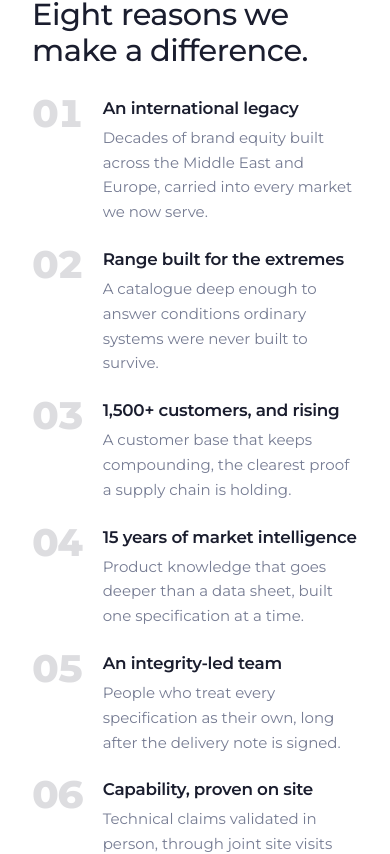
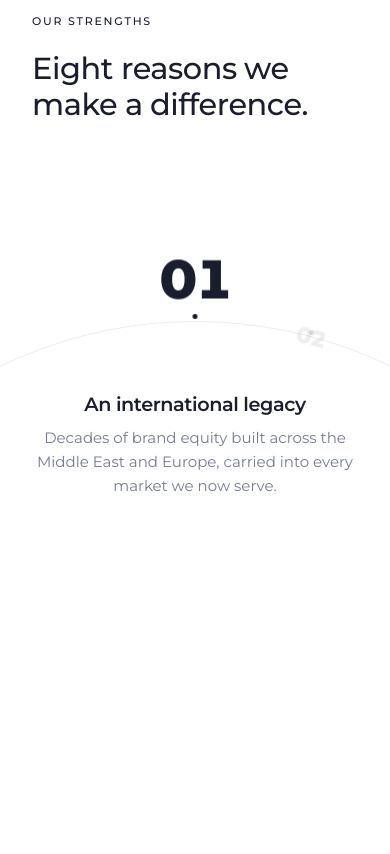
Before and after one commit to Rendersarc2026/Catenate, a Next.js app: page /about in a window 390 px wide. Shown: the part 1656-2510 px from the top of the page. Built offline with nearby package versions, Linux system fonts and the light colour scheme.

Commit message:
refactor: enhance layout and responsiveness in various sections for improved user experience

```diff
--- a/src/components/site/authorised-distributors.tsx
+++ b/src/components/site/authorised-distributors.tsx
@@ -152,12 +152,14 @@ function Field({
     >
       <h2
         ref={headingRef}
-        className="text-center text-[clamp(1.8rem,3.8vw,3.4rem)] leading-[1.1] font-light tracking-[-0.03em] will-change-[opacity,transform]"
+        className="text-center text-balance text-[clamp(1.8rem,3.8vw,3.4rem)] leading-[1.1] font-light tracking-[-0.03em] will-change-[opacity,transform]"
       >
         Authorised Distributor of
       </h2>
 
-      <div className="mt-[clamp(56px,16vh,200px)] flex items-center justify-center gap-[clamp(20px,8vw,140px)] max-md:flex-wrap max-md:gap-[clamp(22px,6vw,40px)]">
+      {/* Stacked, the marks sit in an even two-column grid, with an odd last
+          mark centred beneath the pair above it. */}
+      <div className="mx-auto mt-[clamp(56px,16vh,200px)] flex items-center justify-center gap-[clamp(20px,8vw,140px)] max-md:mt-[clamp(40px,8vh,72px)] max-md:grid max-md:max-w-[320px] max-md:grid-cols-2 max-md:justify-items-center max-md:gap-x-6 max-md:gap-y-8">
         {brands.map((brand, index) => {
           const isOpen = !idle && open === index
 
@@ -165,7 +167,7 @@ function Field({
             <div
               key={brand.name}
               ref={columnRef?.(index)}
-              className="relative flex flex-col items-center will-change-[opacity,transform]"
+              className="relative flex flex-col items-center will-change-[opacity,transform] max-md:odd:last:col-span-2"
             >
               <button
                 type="button"
@@ -212,7 +214,7 @@ function Field({
       </div>
 
       {/* Stacked marks have nowhere to hang from, so the detail follows them. */}
-      <div className="mx-auto mt-[clamp(34px,6vw,48px)] w-full max-w-[420px] text-left md:hidden">
+      <div className="mx-auto mt-[clamp(40px,8vw,56px)] w-full max-w-[340px] text-center md:hidden">
         <BrandDetail brand={brands[open]} />
       </div>
     </div>
--- a/src/components/site/industries/industry-collage.tsx
+++ b/src/components/site/industries/industry-collage.tsx
@@ -25,7 +25,15 @@ export function IndustryCollage({
 }: IndustryCollageProps) {
   return (
     <div className="w-full">
-      <div className="grid grid-cols-1 sm:grid-cols-2 md:grid-cols-3 lg:grid-cols-5 gap-4 lg:gap-5 w-full">
+      {/* Phones get a swipeable row that bleeds to the screen edges and snaps
+          card by card; from `sm` up it is a wrapping grid. */}
+      <div
+        className={cn(
+          "flex snap-x snap-mandatory gap-4 overflow-x-auto overscroll-x-contain py-2 [scrollbar-width:none] [&::-webkit-scrollbar]:hidden",
+          "-mx-[var(--section-pad)] px-[var(--section-pad)] scroll-px-[var(--section-pad)]",
+          "sm:mx-0 sm:grid sm:snap-none sm:grid-cols-2 sm:overflow-visible sm:px-0 sm:py-0 md:grid-cols-3 lg:grid-cols-5 lg:gap-5"
+        )}
+      >
         {industries.map((industry, index) => (
           <IndustryCard
             key={industry.slug}
@@ -65,7 +73,10 @@ const IndustryCard = React.memo(function IndustryCard({
      * transform, and the lift shadow isn't clipped by the card's own overflow.
      */
     <div
-      className={cn("industry-tile", stagger && "industry-tile-enter")}
+      className={cn(
+        "industry-tile w-[78%] shrink-0 snap-start sm:w-auto",
+        stagger && "industry-tile-enter"
+      )}
       style={
         {
           "--tile-index": index,
@@ -89,7 +100,7 @@ const IndustryCard = React.memo(function IndustryCard({
             src={images.industry(industry.slug)}
             alt={industry.name}
             fill
-            sizes="(max-width: 640px) 100vw, (max-width: 1024px) 33vw, 20vw"
+            sizes="(max-width: 640px) 80vw, (max-width: 1024px) 33vw, 20vw"
             className="object-cover scale-100 transition-[scale] duration-700 ease-expo motion-safe:group-hover:scale-105"
           />
 
--- a/src/components/site/strengths-section.tsx
+++ b/src/components/site/strengths-section.tsx
@@ -21,6 +21,13 @@ import { useMediaQuery, usePrefersReducedMotion } from "@/lib/use-reduced-motion
 
 /** Angular gap between neighbouring strengths on the rim. */
 const STEP_DEG = 13;
+/*
+ * Narrow screens have no room beside the dial, so the wheel turns on its side:
+ * its centre drops below the screen and the strengths ride the top of the rim,
+ * seating at twelve o'clock with the copy set underneath. Nearer neighbours
+ * there sit further apart, so the step opens up.
+ */
+const ARC_STEP_DEG = 15;
 /** Scroll spent on each strength past the first, in viewport heights. */
 const STEP_VH = 30;
 /*
@@ -42,12 +49,14 @@ const easeInOut = (t: number) =>
 
 /**
  * The dial needs room across the page for the rim, the seated numeral and the
- * copy beside it. Narrower than this and the strengths set as a plain list.
- * The list is the safe first paint: it is correct at every width.
+ * copy beside it. Narrower than this the wheel turns on its side instead.
  */
 function useDialFits() {
   return useMediaQuery("(min-width: 1024px)");
 }
+
+/** Which layout the strengths take. */
+type Layout = "side" | "arc" | "list";
 
 const numeral = (index: number) => String(index + 1).padStart(2, "0");
 
@@ -65,7 +74,8 @@ function Heading({ className }: { className?: string }) {
 export function StrengthsSection() {
   const reducedMotion = usePrefersReducedMotion();
   const dialFits = useDialFits();
-  const showDial = dialFits && !reducedMotion;
+  const layout: Layout = reducedMotion ? "list" : dialFits ? "side" : "arc";
+  const showDial = layout !== "list";
 
   const trackRef = React.useRef<HTMLElement>(null);
   const numeralRefs = React.useRef<(HTMLSpanElement | null)[]>([]);
@@ -80,6 +90,8 @@ export function StrengthsSection() {
     if (!track) return;
 
     const last = strengths.length - 1;
+    const arc = layout === "arc";
+    const step = arc ? ARC_STEP_DEG : STEP_DEG;
 
     /**
      * Progress to a position on the dial. Each strength holds the three
@@ -127,10 +139,13 @@ export function StrengthsSection() {
 
         /* 1 while seated at three o'clock, 0 by the next strength along. */
         const seated = clamp01(1 - distance);
-        const theta = (offset * STEP_DEG).toFixed(2);
+        const angle = offset * step;
+        const theta = (arc ? angle - 90 : angle).toFixed(2);
 
         if (holder) {
-          holder.style.transform = `rotate(${theta}deg) translateX(calc(var(--dial-r) + var(--dial-pull) * ${seated.toFixed(3)}))`;
+          /* On the arc the frame is turned back upright at the rim, so the
+             numeral only leans by its own angle off twelve o'clock. */
+          holder.style.transform = `rotate(${theta}deg) translateX(calc(var(--dial-r) + var(--dial-pull) * ${seated.toFixed(3)}))${arc ? " rotate(90deg)" : ""}`;
           holder.style.opacity = visible.toFixed(3);
           holder.style.visibility = "visible";
         }
@@ -141,7 +156,9 @@ export function StrengthsSection() {
              the label. The percentages track the glyph's own box, so they
              stay correct as it grows. */
           glyph.style.fontSize = `calc(var(--numeral-rim) + (var(--numeral-seat) - var(--numeral-rim)) * ${seated.toFixed(3)})`;
-          glyph.style.transform = `translate(${(-50 + 50 * seated).toFixed(1)}%, -50%)`;
+          glyph.style.transform = arc
+            ? `translate(-50%, ${(-50 - 50 * seated).toFixed(1)}%)`
+            : `translate(${(-50 + 50 * seated).toFixed(1)}%, -50%)`;
           glyph.style.color = `rgb(26 29 46 / ${(0.11 + 0.89 * seated).toFixed(3)})`;
         }
 
@@ -168,10 +185,10 @@ export function StrengthsSection() {
       paint,
       smoothing: 0.096,
     });
-  }, [showDial]);
+  }, [showDial, layout]);
 
-  /* Off the dial — too narrow for it, or motion turned down — the strengths
-     set as the numbered list they already are. */
+  /* With motion turned down the strengths set as the numbered list they
+     already are. */
   if (!showDial) {
     return (
       <section id="strengths" className="section bg-white">
@@ -193,6 +210,94 @@ export function StrengthsSection() {
             </li>
           ))}
         </ol>
+      </section>
+    );
+  }
+
+  if (layout === "arc") {
+    return (
+      <section
+        ref={trackRef}
+        id="strengths"
+        className="relative bg-white"
+        style={{ minHeight: `calc(100svh + ${(strengths.length - 1) * STEP_VH}vh)` }}
+      >
+        <div className="content-pad sticky top-0 flex h-svh flex-col overflow-hidden [contain:layout_paint] pt-[calc(var(--nav-height)+clamp(20px,4vh,40px))] pb-[clamp(20px,4vh,40px)]">
+          <Heading className="relative z-10" />
+
+          <ol
+            className="relative mt-[clamp(8px,2vh,24px)] min-h-0 flex-1"
+            style={
+              {
+                "--dial-r": "clamp(420px, 115vw, 760px)",
+                "--dial-pull": "clamp(14px, 3vw, 24px)",
+                /* Height of twelve o'clock within the list. */
+                "--arc-apex": "clamp(96px, 32%, 240px)",
+                "--numeral-rim": "clamp(1.4rem, 5.4vw, 2rem)",
+                "--numeral-seat": "clamp(3rem, 14vw, 4.6rem)",
+              } as React.CSSProperties
+            }
+          >
+            {/* The rim, its top edge crossing the screen as a shallow arc. */}
+            <span
+              aria-hidden
+              className="pointer-events-none absolute rounded-full border border-ink/8"
+              style={{
+                width: "calc(var(--dial-r) * 2)",
+                height: "calc(var(--dial-r) * 2)",
+                left: "calc(50% - var(--dial-r))",
+                top: "var(--arc-apex)",
+              }}
+            />
+
+            {strengths.map((item, index) => (
+              <li key={item.title}>
+                {/* A zero-size pivot at the wheel's centre, below the screen. */}
+                <span
+                  ref={(el) => {
+                    numeralRefs.current[index] = el;
+                  }}
+                  aria-hidden
+                  className="pointer-events-none absolute left-1/2 block size-0 origin-top-left will-change-transform"
+                  style={{ top: "calc(var(--arc-apex) + var(--dial-r))" }}
+                >
+                  <span
+                    ref={(el) => {
+                      glyphRefs.current[index] = el;
+                    }}
+                    className="tnum absolute top-0 left-0 block text-[length:var(--numeral-rim)] leading-none font-extrabold tracking-[-0.045em] whitespace-nowrap"
+                  >
+                    {numeral(index)}
+                  </span>
+                </span>
+
+                <span
+                  ref={(el) => {
+                    dotRefs.current[index] = el;
+                  }}
+                  aria-hidden
+                  className="pointer-events-none absolute left-1/2 size-1.25 -translate-x-1/2 -translate-y-1/2 rounded-full bg-ink origin-top-left will-change-transform"
+                  style={{ top: "calc(var(--arc-apex) + var(--dial-r))" }}
+                />
+
+                <div
+                  ref={(el) => {
+                    copyRefs.current[index] = el;
+                  }}
+                  className="absolute left-1/2 w-full max-w-[36ch] -translate-x-1/2 text-center will-change-[opacity,transform]"
+                  style={{ top: "calc(var(--arc-apex) + clamp(48px, 9vh, 72px))" }}
+                >
+                  <h3 className="text-[clamp(1.2rem,4.8vw,1.5rem)] leading-[1.2] font-semibold tracking-[-0.02em] text-ink text-balance">
+                    {item.title}
+                  </h3>
+                  <p className="mt-2.5 text-[15px] leading-[1.6] text-grey">
+                    {item.body}
+                  </p>
+                </div>
+              </li>
+            ))}
+          </ol>
+        </div>
       </section>
     );
   }
--- a/src/components/site/technologies/technology-support.tsx
+++ b/src/components/site/technologies/technology-support.tsx
@@ -11,20 +11,22 @@ import { technicalSupport } from "@/data/catenate"
 export function TechnologySupport() {
   return (
     <section className="section bg-white text-ink">
-      <div className="group/panel relative isolate overflow-hidden rounded-[clamp(20px,2.4vw,32px)] bg-[#0d1018] text-white">
+      {/* On phones the panel widens to a 16px gutter, so the copy inside keeps
+          a readable measure. */}
+      <div className="group/panel relative isolate -mx-[calc(var(--section-pad)-16px)] overflow-hidden rounded-[20px] bg-[#0d1018] text-white sm:mx-0 sm:rounded-[clamp(20px,2.4vw,32px)]">
         <Image
           src="/images/industries/metals-fabrication.jpg"
           alt=""
           fill
           sizes="100vw"
-          className="object-cover opacity-45 transition-[scale,opacity] duration-[1200ms] ease-expo motion-safe:group-hover/panel:scale-[1.04] motion-safe:group-hover/panel:opacity-55"
+          className="object-cover object-[center_20%] opacity-45 transition-[scale,opacity] max-sm:!h-[420px] duration-[1200ms] ease-expo motion-safe:group-hover/panel:scale-[1.04] motion-safe:group-hover/panel:opacity-55"
         />
         <div
           aria-hidden="true"
-          className="pointer-events-none absolute inset-0 bg-[linear-gradient(to_right,rgb(13_16_24/0.94)_0%,rgb(13_16_24/0.78)_48%,rgb(13_16_24/0.5)_100%)]"
+          className="pointer-events-none absolute inset-0 bg-[linear-gradient(to_bottom,rgb(13_16_24/0.55)_0px,rgb(13_16_24/0.85)_240px,#0d1018_420px)] sm:bg-[linear-gradient(to_right,rgb(13_16_24/0.94)_0%,rgb(13_16_24/0.78)_48%,rgb(13_16_24/0.5)_100%)]"
         />
 
-        <div className="relative z-1 px-[clamp(24px,4vw,64px)] py-[clamp(36px,5vw,76px)]">
+        <div className="relative z-1 px-[clamp(22px,4vw,64px)] py-[clamp(40px,5vw,76px)]">
           <Reveal className="max-w-[46ch]">
             <span className="eyebrow text-white/70">Technical support</span>
             <h2 className="text-[clamp(1.7rem,2.9vw,2.4rem)] leading-[1.2] font-light tracking-[-0.02em]">
@@ -32,27 +34,34 @@ export function TechnologySupport() {
             </h2>
           </Reveal>
 
-          <div className="mt-[clamp(30px,4vw,52px)] grid gap-x-9 gap-y-8 sm:grid-cols-2 lg:grid-cols-4">
+          {/* Stacked, each item sets its number in a gutter beside the copy so
+              the list reads as one column of rows rather than loose blocks. */}
+          <div className="mt-[clamp(28px,4vw,52px)] grid gap-x-9 sm:grid-cols-2 sm:gap-y-8 lg:grid-cols-4">
             {technicalSupport.map((item, index) => (
-              <Reveal key={item.title} className="border-t border-white/20 pt-5">
-                <span className="tnum text-[11px] tracking-[0.14em] text-white/50">
+              <Reveal
+                key={item.title}
+                className="grid grid-cols-[32px_minmax(0,1fr)] border-t border-white/20 py-5 sm:block sm:pt-5 sm:pb-0"
+              >
+                <span className="tnum pt-[3px] text-[11px] tracking-[0.14em] text-white/50">
                   {String(index + 1).padStart(2, "0")}
                 </span>
-                <h3 className="mt-2.5 text-[17px] leading-[1.3] font-normal">
-                  {item.title}
-                </h3>
-                <p className="mt-2 text-[14.5px] leading-[1.6] text-white/68">
-                  {item.body}
-                </p>
+                <div>
+                  <h3 className="text-[16px] leading-[1.3] font-normal sm:mt-2.5 sm:text-[17px]">
+                    {item.title}
+                  </h3>
+                  <p className="mt-1.5 text-[14px] leading-[1.6] text-white/68 sm:mt-2 sm:text-[14.5px]">
+                    {item.body}
+                  </p>
+                </div>
               </Reveal>
             ))}
           </div>
 
-          <div className="mt-[clamp(30px,4vw,52px)] flex flex-wrap gap-3.5">
-            <ArrowButton href="/#contact" variant="line">
+          <div className="mt-[clamp(24px,4vw,52px)] flex flex-col gap-3 sm:flex-row sm:flex-wrap sm:gap-3.5">
+            <ArrowButton href="/#contact" variant="line" className="justify-between max-sm:w-full">
               Request a specification
             </ArrowButton>
-            <ArrowButton href="/solutions-finder" variant="line">
+            <ArrowButton href="/solutions-finder" variant="line" className="justify-between max-sm:w-full">
               Solutions Finder
             </ArrowButton>
           </div>
--- a/src/components/site/why-catenate-section.tsx
+++ b/src/components/site/why-catenate-section.tsx
@@ -12,10 +12,78 @@ export function WhyCatenate() {
   const [selectedPillar, setSelectedPillar] =
     React.useState<WhyCatenatePillar | null>(null);
 
+  const sectionRef = React.useRef<HTMLElement>(null);
+  /*
+   * Touch screens have no hover, so below `lg` the pillar nearest the middle
+   * of the viewport opens as the reader scrolls past it. Pointer and focus
+   * events stand down while the scroll owns the pick, or a tap would close it.
+   */
+  const [scrollDriven, setScrollDriven] = React.useState(false);
+
+  React.useEffect(() => {
+    const query = window.matchMedia("(max-width: 1023px)");
+    const list = sectionRef.current;
+    if (!list) return;
+
+    let frame: number | null = null;
+
+    const pick = () => {
+      frame = null;
+      const cards = Array.from(list.querySelectorAll<HTMLElement>(".pillar-card"));
+      const middle = window.innerHeight / 2;
+      let closest: number | null = null;
+      let distance = Infinity;
+
+      cards.forEach((card, index) => {
+        const rect = card.getBoundingClientRect();
+        // Measure from the numeral, which is what the reader's eye lands on.
+        const offset = Math.abs(rect.top + rect.height * 0.3 - middle);
+        if (rect.bottom > 0 && rect.top < window.innerHeight && offset < distance) {
+          distance = offset;
+          closest = index;
+        }
+      });
+
+      setActiveIndex(closest);
+    };
+
+    const onScroll = () => {
+      if (frame === null) frame = requestAnimationFrame(pick);
+    };
+
+    const sync = () => {
+      window.removeEventListener("scroll", onScroll);
+      window.removeEventListener("resize", onScroll);
+      setScrollDriven(query.matches);
+      if (!query.matches) {
+        setActiveIndex(null);
+        return;
+      }
+      window.addEventListener("scroll", onScroll, { passive: true });
+      window.addEventListener("resize", onScroll);
+      onScroll();
+    };
+
+    sync();
+    query.addEventListener("change", sync);
+
+    return () => {
+      query.removeEventListener("change", sync);
+      window.removeEventListener("scroll", onScroll);
+      window.removeEventListener("resize", onScroll);
+      if (frame !== null) cancelAnimationFrame(frame);
+    };
+  }, []);
+
+  const hover = (index: number | null) => {
+    if (!scrollDriven) setActiveIndex(index);
+  };
+
   const hasActive = activeIndex !== null;
 
   return (
     <section
+      ref={sectionRef}
       id="why-catenate"
       className="section on-blue relative isolate flex min-h-screen min-h-[100dvh] flex-col justify-center items-center bg-black py-12 sm:py-16 lg:py-20 overflow-x-clip text-white"
     >
@@ -37,7 +105,7 @@ export function WhyCatenate() {
         <Reveal
           stagger
           step={40}
-          onMouseLeave={() => setActiveIndex(null)}
+          onMouseLeave={() => hover(null)}
           className="flex w-full flex-col gap-10 sm:grid sm:grid-cols-2 lg:flex lg:flex-row lg:items-start lg:justify-center lg:gap-8 xl:gap-11 2xl:gap-14"
         >
           {whyCatenate.map((item, index) => {
@@ -49,10 +117,10 @@ export function WhyCatenate() {
                 type="button"
                 key={item.title}
                 onClick={() => setSelectedPillar(item)}
-                onMouseEnter={() => setActiveIndex(index)}
-                onMouseLeave={() => setActiveIndex(null)}
-                onFocus={() => setActiveIndex(index)}
-                onBlur={() => setActiveIndex(null)}
+                onMouseEnter={() => hover(index)}
+                onMouseLeave={() => hover(null)}
+                onFocus={() => hover(index)}
+                onBlur={() => hover(null)}
                 aria-label={`Pillar ${formattedNumber}: ${item.title}`}
                 className={cn(
                   "pillar-card group relative flex min-w-0 flex-col items-center text-center cursor-pointer select-none rounded-2xl px-2.5 py-2 outline-none focus-visible:ring-2 focus-visible:ring-white/70 focus-visible:ring-offset-0",
```
